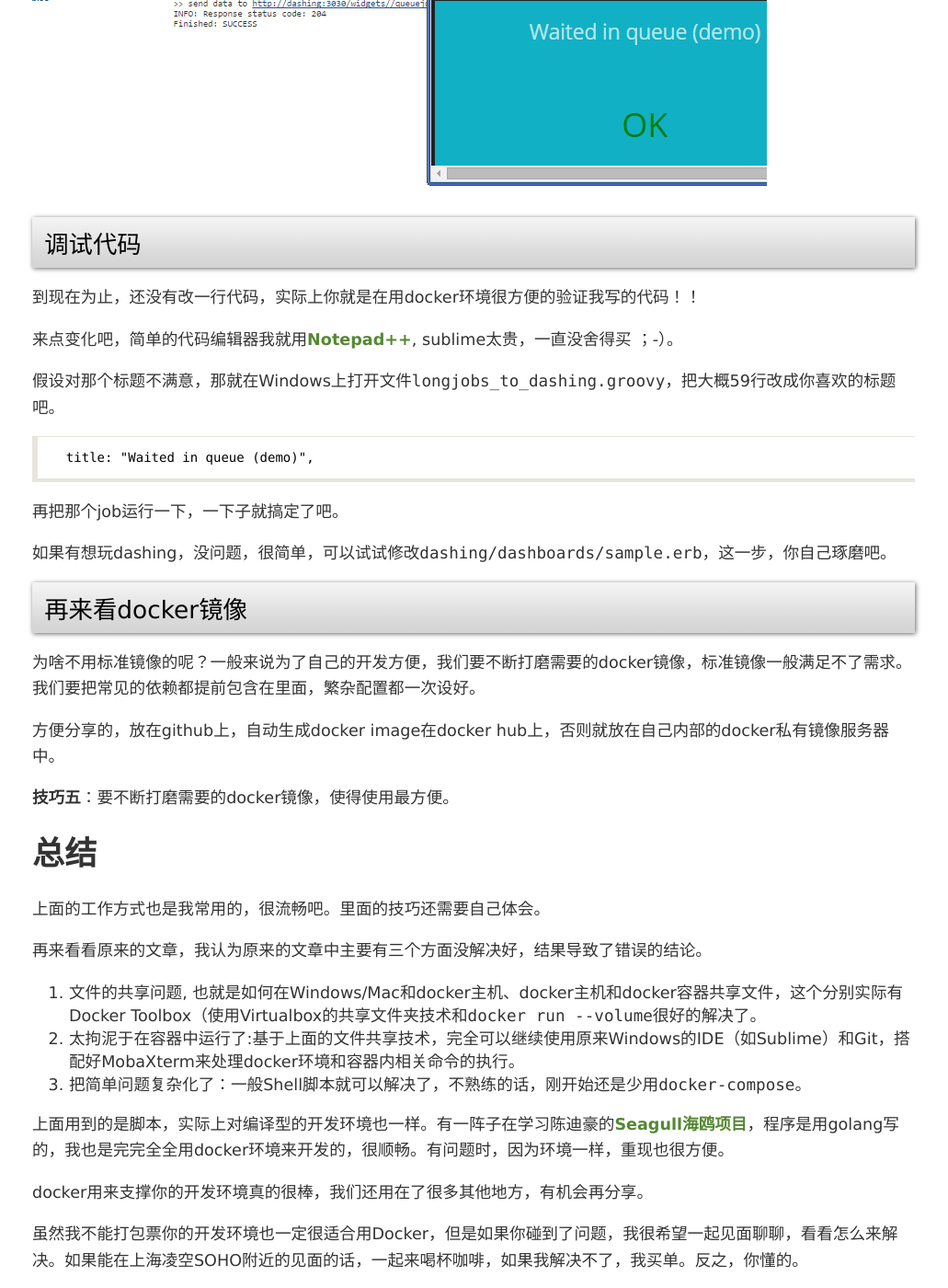
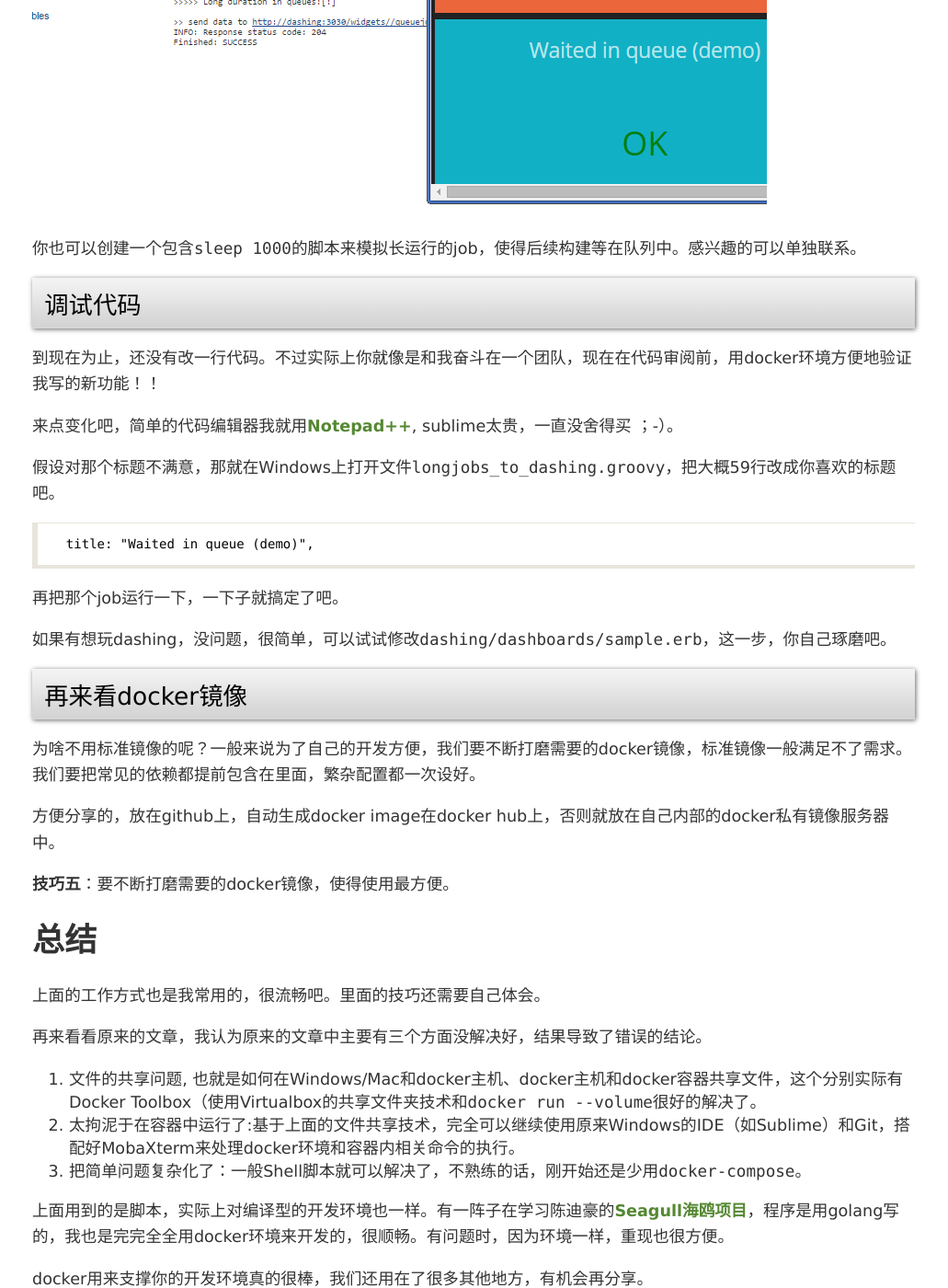
Before and after one commit to larrycai/larrycai.github.com, a Jekyll site: the page built from _posts/2015-09-14-docker-is-buddy-for-your-design-environment.markdown, in a window 1280 px wide and 1400 px high, scrolled down 4891 px. Shown: the whole window at 92% size, without its empty margins (125-1156 px from the left). Built offline with Jekyll 4.4.1, drawn with Linux system fonts in a browser that asks for light colours; Markdown is read by kramdown in place of the engine named in the settings; comment, search, counter and statistics services are not loaded; some of the changed text lies outside the part shown.

Commit message:
published

```diff
--- a/drafts/2015-09-14-docker-is-buddy-for-your-design-environment.markdown
+++ b/_posts/2015-09-14-docker-is-buddy-for-your-design-environment.markdown
@@ -101,7 +101,7 @@ http://localhost:3030/sample （用chrome/firefox打开，不支持早期IE版
 
 ![](http://www.larrycaiyu.com/images/docker-dev-demo-2.png)
 
-http://localhost:8080 是jenkins的，创建一个新Job叫`longjobs`，然后配好系统的Groovy脚本。这个`longjobs_to_dashing.groovy`就是在git repo中的，现在已经在jenkins容器中了。
+http://localhost:8080 是jenkins的，创建一个新Job叫`longjobs`，然后配好系统的Groovy脚本。这个`longjobs_to_dashing.groovy`就是在git repo中的，现在已经可以在jenkins容器中被访问到了。
 
 ![](http://www.larrycaiyu.com/images/docker-dev-demo-1.png)
 
@@ -109,9 +109,11 @@ http://localhost:8080 是jenkins的，创建一个新Job叫`longjobs`，然后
 
 ![](http://www.larrycaiyu.com/images/docker-dev-demo-3.png)
 
+你也可以创建一个包含`sleep 1000`的脚本来模拟长运行的job，使得后续构建等在队列中。感兴趣的可以单独联系。
+
 ## 调试代码 ##
 
-到现在为止，还没有改一行代码，实际上你就是在用docker环境很方便的验证我写的代码！！
+到现在为止，还没有改一行代码。不过实际上你就像是和我奋斗在一个团队，现在在代码审阅前，用docker环境方便地验证我写的新功能！！
 
 来点变化吧，简单的代码编辑器我就用[Notepad++](https://notepad-plus-plus.org/), sublime太贵，一直没舍得买 ；-）。
 
```
